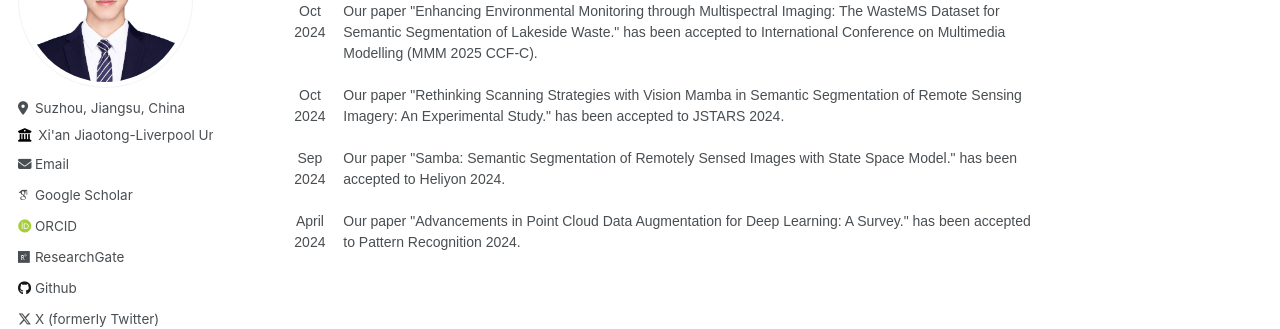
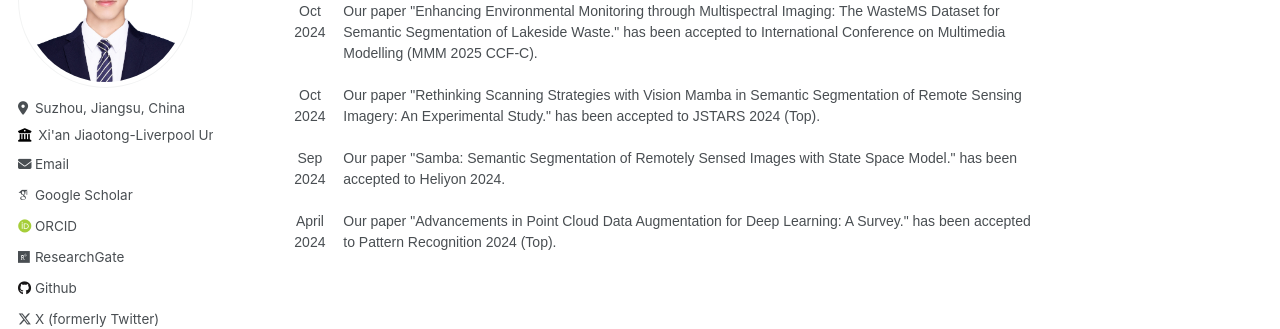
Before and after one commit to zhuqinfeng1999/zhuqinfeng1999.github.io, a Jekyll site: the page built from _pages/about.md, in a window 1280 px wide and 900 px high, scrolled down 1154 px. Shown: the part 173-502 px from the top of the window. Built offline with Jekyll 4.4.1, drawn with Linux system fonts in a browser that asks for light colours; some web fonts are replaced.

Commit message:
Update about.md

```diff
--- a/_pages/about.md
+++ b/_pages/about.md
@@ -134,7 +134,7 @@ My research interests mainly lie on deep learning, especially in remote sensing,
   </tr>
   <tr>
     <th class="tg-wk8r">Oct 2024</th>
-    <th class="tg-oe15">Our paper "Rethinking Scanning Strategies with Vision Mamba in Semantic Segmentation of Remote Sensing Imagery: An Experimental Study." has been accepted to JSTARS 2024.</th>
+    <th class="tg-oe15">Our paper "Rethinking Scanning Strategies with Vision Mamba in Semantic Segmentation of Remote Sensing Imagery: An Experimental Study." has been accepted to JSTARS 2024 (Top).</th>
   </tr>
     <tr>
     <th class="tg-wk8r">Sep 2024</th>
@@ -142,7 +142,7 @@ My research interests mainly lie on deep learning, especially in remote sensing,
   </tr>
   <tr>
     <th class="tg-wk8r">April 2024</th>
-    <th class="tg-oe15">Our paper "Advancements in Point Cloud Data Augmentation for Deep Learning: A Survey." has been accepted to Pattern Recognition 2024.</th>
+    <th class="tg-oe15">Our paper "Advancements in Point Cloud Data Augmentation for Deep Learning: A Survey." has been accepted to Pattern Recognition 2024 (Top).</th>
   </tr>
 
 </thead>
```
